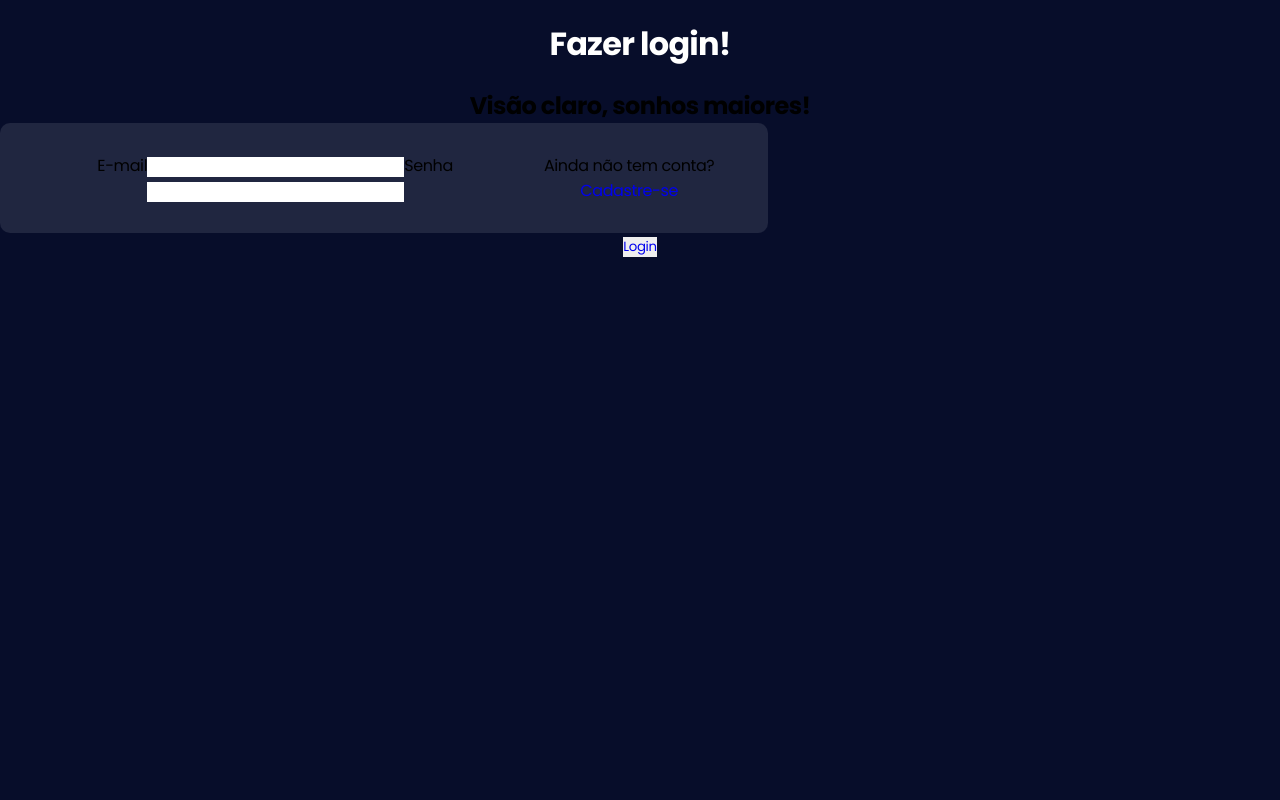
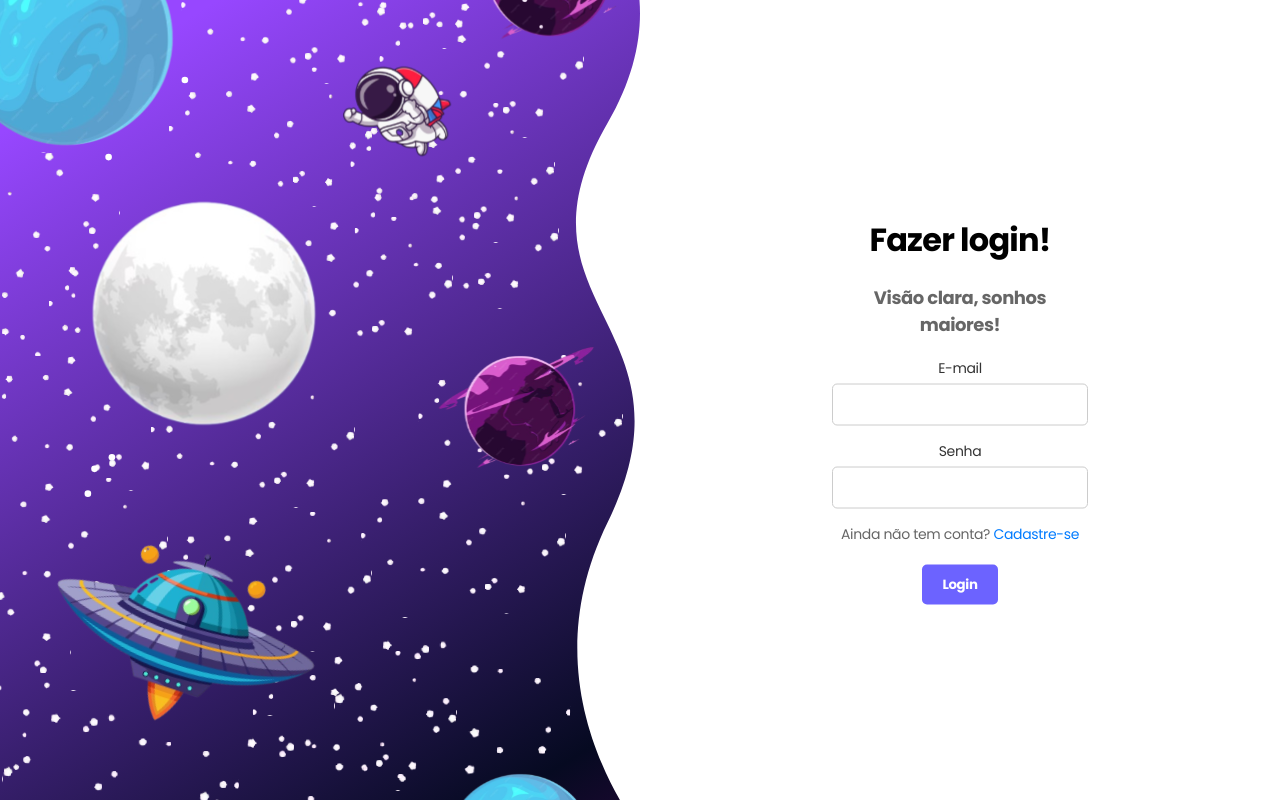
Before and after one commit to Rirfit/stellaris_FE, a React (Vite) app in the folder Stellaris/: page /login in a window 1280 px wide. Built offline with nearby package versions, Linux system fonts and the light colour scheme.

Commit message:
Login estilização e mudança nome de imagem no perfil

```diff
--- a/Stellaris/src/pages/Login/index.jsx
+++ b/Stellaris/src/pages/Login/index.jsx
@@ -1,32 +1,35 @@
 import './style.css'
 import { Link } from 'react-router-dom'
+import intersect from '../../assets/images/Login/intersect.svg'
+import fundoEstrela from '../../assets/images/Login/fundoLogin.svg'
 
 export const Login = () => {
     return (
         <>
+            <div className="backgroundWrapperLogin">
+                <div className="intersect">
+                    <div className='fundoEstrelaLogin'></div>
+                </div>
                 <div className="login">
-
                     <h1>Fazer login!</h1>
-                <h2>Visão claro, sonhos maiores!</h2>
-
-                <div className="containerForm">
-
+                    <h2>Visão clara, sonhos maiores!</h2>
+                    <div className="containerFormLogin">
                         <form method="post">
+                            <li>
                                 <label>E-mail</label>
                                 <input type="email" placeholder="Digite seu email" />
-
+                            </li>
+                            <li>
                                 <label>Senha</label>
                                 <input type="password" placeholder="Digite sua senha" />
+                            </li>
                         </form>
-
                         <p>Ainda não tem conta? <Link to="/cadastro">Cadastre-se</Link></p>
-
                     </div>
-
-                <button><Link to={"/"}>Login</Link></button>
-
+                    <button className='botaoEntrarLogin'><Link to={"/"}>Login</Link></button>
+                </div>
             </div>
         </>
-    )
-}
+    );
+};
 export default Login
--- a/Stellaris/src/pages/Login/style.css
+++ b/Stellaris/src/pages/Login/style.css
@@ -0,0 +1,106 @@
+.backgroundWrapperLogin {
+    position: relative;
+    width: 100vw;
+    height: 100vh;
+    background-color: #ffffff; /* Cor de fundo específica para a área de login */
+    overflow: hidden;
+}
+
+.intersect {
+    position: absolute;
+    top: 0;
+    left: 0;
+    width: 50%;
+    height: 100%;
+    background: url('../../assets/images/Login/intersect.svg') no-repeat center center;
+    background-size: cover;
+}
+.fundoEstrelaLogin{
+    background-image: url('../../assets/images/Login/fundoLogin.svg');
+    background-size: cover;
+    background-position: center;
+    background-repeat: no-repeat;
+}
+
+.login {
+    position: absolute;
+    top: 50%;
+    left: 75%;
+    transform: translate(-50%, -50%);
+    text-align: center;
+    padding: 2rem;
+    border-radius: 8px;
+
+}
+
+.login h1 {
+    font-size: 32px;
+    color: #000000;
+}
+
+.login h2 {
+    font-size: 18px;
+    color: #666;
+    margin-bottom: 20px;
+}
+
+.containerFormLogin {
+    margin-bottom: 20px;
+}
+
+.containerFormLogin li {
+    list-style: none;
+    margin-bottom: 15px;
+}
+
+.containerFormLogin label {
+    display: block;
+    font-size: 14px;
+    color: #333;
+    margin-bottom: 5px;
+}
+
+.containerFormLogin input {
+    width: 20vw;
+    padding: 10px;
+    border: 1px solid #ccc;
+    border-radius: 5px;
+}
+
+.containerFormLogin p {
+    font-size: 14px;
+    color: #666;
+}
+
+.containerFormLogin p a {
+    color: #007bff;
+    text-decoration: none;
+}
+
+.containerFormLogin p a:hover {
+    text-decoration: underline;
+}
+
+.botaoEntrarLogin {
+    background-color: #6c63ff;
+    color: white;
+    padding: 10px 20px;
+    border: none;
+    border-radius: 5px;
+    cursor: pointer;
+    font-weight: bold;
+}
+
+.botaoEntrarLogin a {
+    color: white;
+    text-decoration: none;
+}
+
+.botaoEntrarLogin:hover {
+    background-color: #5753d9;
+}
+.fundoEstrelaLogin{
+   width: 100%;
+   height: 100vh;
+
+}
--- a/Stellaris/src/pages/Perfil/index.jsx
+++ b/Stellaris/src/pages/Perfil/index.jsx
@@ -1,7 +1,7 @@
 import './style.css'
 import { Link } from 'react-router-dom'
 import SideBarPerfil from '../../components/Perfil SideBar';
-import foto from '../../assets/images/logoIcone.svg'
+import foto1 from '../../assets/images/logoIcone.svg'
 
 const Perfil = () => {
 
@@ -11,24 +11,23 @@ const Perfil = () => {
                 <SideBarPerfil/>
                 <div className="container01">
                     <div className="usuario01">
-                        <img src={foto} />
+                        <img src={foto1} />
                         <hr style={{border:"1px solid black"}}/>
                         <p>Nome do Usuário</p> {/*Puxar do Banco de dados o Nome do Usuário*/}
                     </div>
                     <div className="avateres01">
                         <div className="imagens01">
                             {/*Fila 1*/}
-                            <img className="avatar01" src={foto} />
-                            <img className="avatar01" src={foto} />
-                            <img className="avatar01" src={foto} />
+                            <img className="avatar01" src={foto1} />
+                            <img className="avatar01" src={foto1} />
+                            <img className="avatar01" src={foto1} />
                             {/*Fila 2*/}
-                            <img className="avatar01" src={foto} />
-                            <img className="avatar01" src={foto} />
-                            <img className="avatar01" src={foto} />
+                            <img className="avatar01" src={foto1} />
+                            <img className="avatar01" src={foto1} />
                             {/*Fila 3*/}
-                            <img className="avatar01" src={foto} />
-                            <img className="avatar01" src={foto} />
-                            <img className="avatar01" src={foto} />
+                            <img className="avatar01" src={foto1} />
+                            <img className="avatar01" src={foto1} />
+                            <img className="avatar01" src={foto1} />
                             {/*Icon de camerâ com sinal de +*/} {/*link para adicionar uma foto pessoal*/}
                         </div>
                     </div>
```
Also changed, not shown: Stellaris/src/assets/images/Login/fundoLogin.svg (added). Lines whose indentation alone changed are shown as unchanged.
